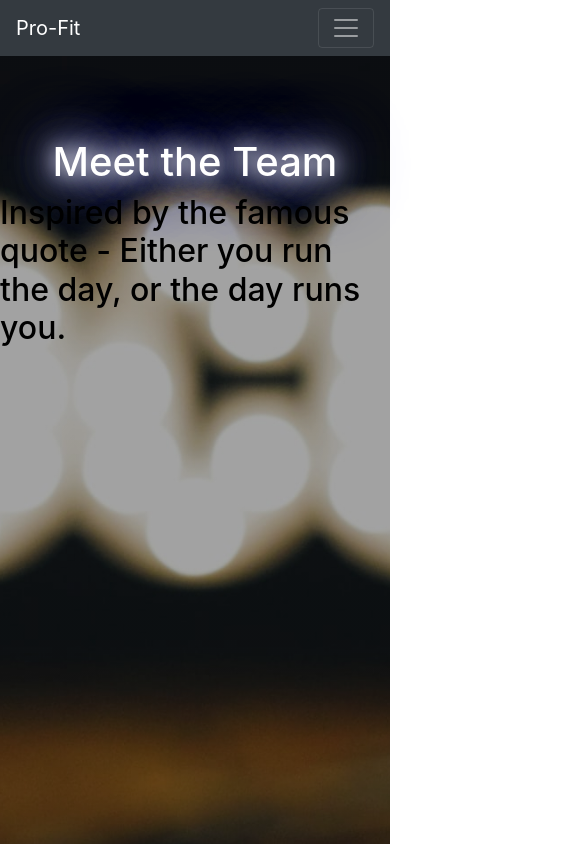
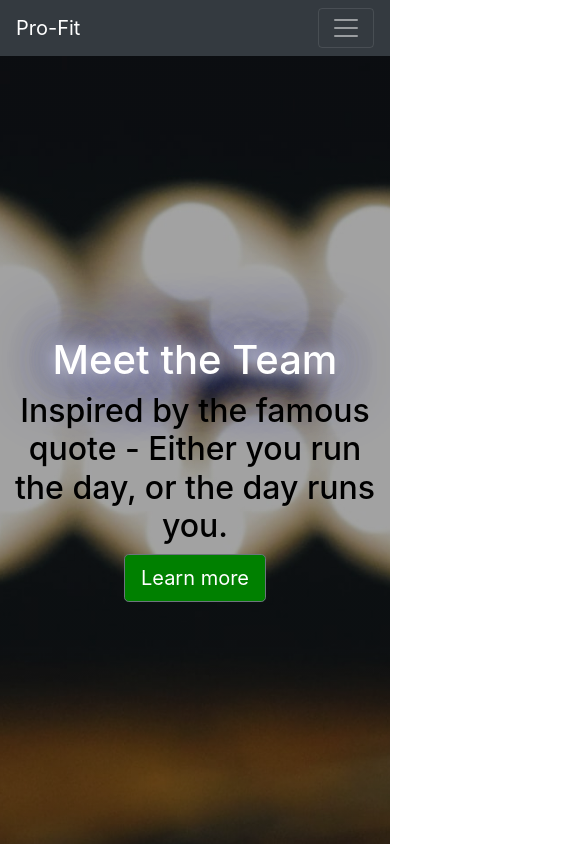
Before and after one commit to abinashcivil2014/pro-fit1, a plain HTML site: page AboutUs.html in a window 390 px wide. Shown: the top 844 px of the page, 585 px wide, since content can reach past the window. Drawn offline with nearby package versions, Linux system fonts and the light colour scheme.

Commit message:
commit for responsiveness

```diff
--- a/AboutUs.html
+++ b/AboutUs.html
@@ -102,11 +102,11 @@
 
   <div class="cover-container">
     <div class="inner-container">
-      <main role="main" class="inner-heading">
+      <main role="main" class="inner-heading text-center text-sm-center">
         <div class="glow">
-        <h1 class="cover-heading d-flex justify-content-center align-items-center">Meet the Team</h1>
+        <h1 class="cover-heading">Meet the Team</h1>
       </div>
-        <h2 class="cover-heading d-flex justify-content-center align-items-center">Inspired by the famous quote - Either you run the day, or the day runs you.</h2>
+        <h2 class="cover-heading">Inspired by the famous quote - Either you run the day, or the day runs you.</h2>
         <h3 class="lead">
           <a href="#" class="btn btn-lg btn-secondary">Learn more</a>
         </h3>
--- a/style.css
+++ b/style.css
@@ -26,8 +26,6 @@ background-color: lightblue;
 .btn-lg
 {
     background: green;
-    margin-top: 10px;
-    margin-left: 620px;
 }
 .btn-gp {
     background: #dd4b32;
@@ -87,17 +85,22 @@ margin-top: 5px;
 
 
 .cover-container {
-    background: linear-gradient(rgba(0,0,0,.3),rgba(0,0,0,.3)),url(work.jpeg)  center no-repeat ;
+    background: linear-gradient(rgba(0,0,0,.3),rgba(0,0,0,.3)),url(work.jpeg) center no-repeat;
     background-size: cover;
     height: 800px;
     color: white;
 }
 .inner-container {
 
-    padding-top: 21%;
     color: black;
     font-weight: 800;
+    position: relative;
+    top: 35%;
+}
 
+.footer-container{
+    padding-top: 22.5%;
+    color:whitesmoke;
 }
 
 .glow {
```
